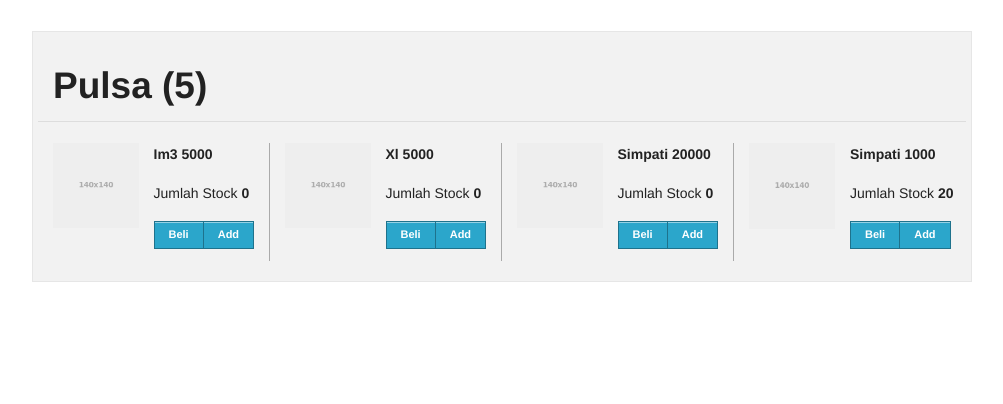
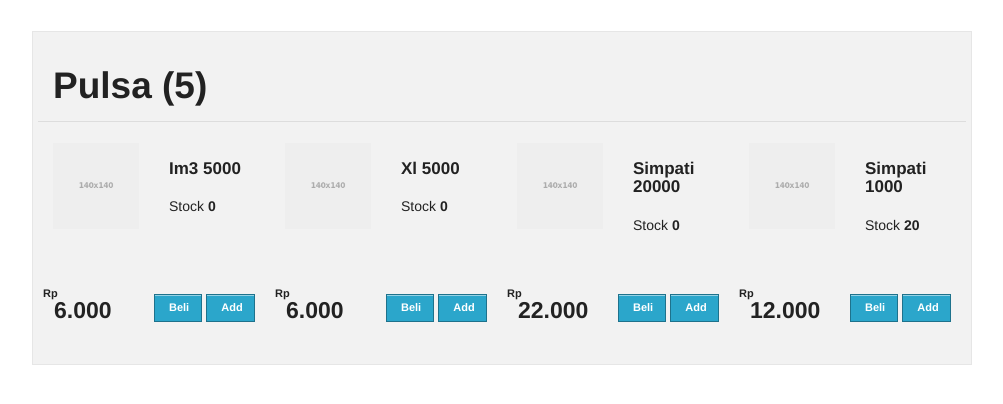
Before and after one commit to emaniacs/belajar-django, a Django app: page /produk/ in a window 1280 px wide. Shown: the part 45-449 px from the top of the page, without its empty margins (138-1141 px from the left). Run offline with Django 3.2, Linux system fonts and the light colour scheme; data comes from the database, SQL or seed files in the repository; parts of the project's set-up code (start-up, migrations or seed data) failed here and were passed over.

Commit message:
Update view, using foundation modal(reveal). Include csrf token on ajax request. Set ajax request on beli and add. Update css.

```diff
--- a/etc/templates/default.html
+++ b/etc/templates/default.html
@@ -12,7 +12,7 @@
         </title>
         <link href="{% static 'css/foundation.min.css' %}" rel="stylesheet" />
         <link href="{% static 'css/font-awesome.min.css' %}" rel="stylesheet" />
-        <link href="{% static 'css/font-awesome-ie7.min.css' %}" rel="stylesheet" />
+        <link href="{% static 'css/font-awesome-ie7.css' %}" rel="stylesheet" />
         <link href="{% static 'css/style.css' %}" rel="stylesheet" />
         <!-- HTML5 shim, for IE6-8 support of HTML5 elements -->
         <!--[if lt IE 9]>
@@ -23,6 +23,8 @@
         <link rel="shortcut icon" href="{% static 'img/favicon.png'%}"/>
 
         <script type="text/javascript" src="{% static 'js/jquery.js'%}"></script>
+        <script type="text/javascript" src="{% static 'js/foundation.min.js'%}"></script>
+        <script type="text/javascript" src="{% static 'js/jquery.foundation.reveal.js'%}"></script>
         <script type="text/javascript" src="{% static 'js/main.js'%}"></script>
 
         {% block style %}{% endblock %}
@@ -73,9 +75,69 @@
 
         </div>
 
+        <div id="myModal" class="reveal-modal">
+            <h2 class="title">Awesome. I have it</h2>
+            <div class="body">
+                <p class="lead">Your couch. It is mine.</p>
+                <p>Iam a cool parapgraph that lives inside of an even cooler modal. Wins</p>
+            </div>
+
+            <a class="close-reveal-modal">&#215;</a>
+        </div>
+
         <script type="text/javascript">
+            function LOG() {
+                console.log(arguments);
+            }
+
+            function getCsrfToken() {
+                var csrfToken = '',
+                    csrf = /csrftoken=([^;]+)/.exec(document.cookie);
+                if (csrf.length == 2) {
+                    csrfToken = csrf[1];
+                }
+                return csrfToken;
+            }
+
+            var Modal = {
+                modal: function() {
+                    return $('#myModal');
+                },
+                show: function(title, body, opt) {
+                    var opts =  $.extend({
+                        closeOnBackgroundClick: false
+                    }, opt);
+
+                    return Modal.modal().find('.title').html(title)
+                        .end().find('.body').html(body)
+                        .end().reveal(opts)
+                    ;
+                },
+                hide: function () {
+                    return Modal.modal().find('.close-reveal-modal').trigger('click');
+                }
+            };
+
+
+            $.ajaxSetup({
+                beforeSend: function(xhr, settings) {
+                    xhr.setRequestHeader("X-CSRFToken", getCsrfToken());
+                },
+                dataType: 'json',
+                method: 'post',
+                always: function() {
+                    setTimeout(function() {
+                        Modal.hide();
+                    }, 1000);
+                },
+                error: function(jqxhr, error, message) {
+                    LOG(jqxhr, error, message);
+                    alert(message);
+                }
+            });
+
             $(function() {
-                $('.harga span').hargaIndonesia();
+                $('.harga .h').hargaIndonesia();
             })
         </script>
         {% block script %}{% endblock %}
--- a/etc/templates/products/home.html
+++ b/etc/templates/products/home.html
@@ -18,8 +18,16 @@
         margin-top:5px;
         left:1px;
         margin-bottom:1px;
+        position: relative;
     }
-    .harga span{
+    .harga span.rp {
+        position: absolute;
+        top: -11px;
+        font-size: 11px;
+        left: 4px;
+        font-weight: bold;
+    }
+    .harga span.h{
         font-size:23px;
         font-weight: bold;
     }
@@ -48,30 +56,43 @@
         font-weight: bold;
         font-size: 23px;
     }
-    .pulsa {
-        border-right: 1px solid #aaa;
+
+    .item:hover {
+        //background-color: #ddd;
+        border-bottom: 3px solid #aaa;
     }
-    .pulsa:last-child{
-        border-right:none;
+    .item {
+        min-height: 201px;
+    }
+    .item .detail-atas {
+        min-height:151px;
     }
 </style>
 {% endblock %}
 
 {% block script %}
 <script type="text/javascript">
-    $.ajaxSetup({
-        dataType: 'json',
-        url:'/beli/add',
-        method: 'post'
-    });
+    $(function() {
+        $('.pulsa-beli').on('click', function(e) {
+            Modal.show('', '<b>Loading..</b>').find('.close-reveal-modal').hide();
+            var self = $(this),
+                id = self.data('id'),
+                data = {id:id,type:'beli'}
+            ;
 
-    $(function() {
-        $('.saved').on('click', function(e) {
-            var self = $(this);
-            $.ajax({data:{id:self.data('id')}})
-                .done(function(resp){})
-                .fail(function(jqxhr, err, message){})
-        });
+            $.ajax({
+                url: '/produk/beli/' + id +'/',
+                data: data
+            })
+            .done(function(response) {
+                LOG(response);
+                Modal.modal().find('.body').html(response);
+            })
+
+        })
+        $('.pulsa-add').on('click', function(e) {
+            Modal.show('', '<b>Loading..</b>').find('.close-reveal-modal').hide();
+        })
     })
 </script>
 {% endblock %}
@@ -89,27 +110,28 @@
             <div class="twelve columns">
                 <div class="row">
                     {% for item in tipe.nama|get_item_by_type:4 %}
-                    <div class="three columns pulsa">
-                        <div class="row">
-                            <div class="six columns">
+                    <div class="three columns item">
+                        <div class="row detail-atas">
+                            <div class="six columns image">
                                 <a href="/produk/by/{{tipe.nama}}/{{item.id}}">
                                     <img src="{{item.img}}" class="img"/>
                                 </a>
                             </div>
+                            <div class="six columns detail">
+                                <p><h5>{{item.nama}}</h5></p>
+                                <p>Stock <b>{{item.stok}}</b></p>
+                            </div>
+                        </div>
+
+                        <div class="row detail-bawah">
+                            <div class="six columns harga">
+                                <span class="rp">Rp</span>
+                                <span class="h">{{item.harga_jual}}</span>
+                            </div>
                             <div class="six columns">
                                 <div class="row">
-                                    <p><b>{{item.nama}}</b></p>
-                                    <p>Jumlah Stock <b>{{item.stok}}</b></p>
-                                </div>
-                                <div class="row">
-                                    <ul class="button-group">
-                                        <li>
-                                            <a href="/produk/beli/{{item.id}}" class="button small">Beli</a>
-                                        </li>
-                                        <li>
-                                            <a href="javascript:void(0)" class="button small pulsa-add">Add</a>
-                                        </li>
-                                    </ul>
+                                    <span data-id="{{item.id}}" class="button small five pulsa-beli">Beli</span>
+                                    <span data-id="{{item.id}}" class="button five small pulsa-add">Add</span>
                                 </div>
                             </div>
                         </div>
```
